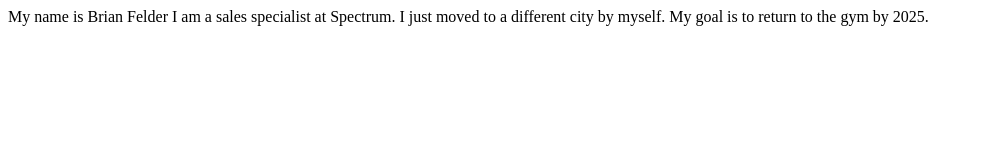
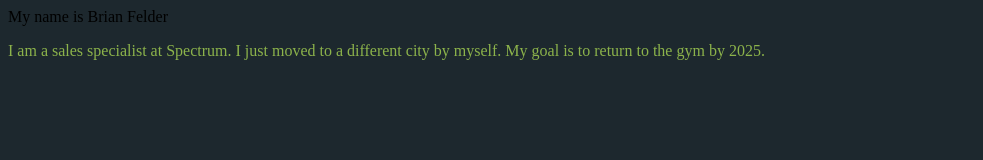
Before and after one commit to BrianFelder404/Index.html, a plain HTML site: page index.html in a window 1280 px wide. Shown: the whole page, without its empty margins (0-983 px from the left). Drawn offline with Linux system fonts and the light colour scheme.

Commit message:
Update index.html

```diff
--- a/index.html
+++ b/index.html
@@ -1,13 +1,21 @@
 <!DOCTYPE html>
 <html>
 <head>
-<body(1D282E)>
-<h1(4D5B50)>My name is Brian Felder</h1>
-<p(8CB34B)>I am a sales specialist at Spectrum. I just moved to a different city by myself. My goal is to return to the gym by 2025.
-</p>
-<style>
-<title>My Personal Introduction</title>
-</style>
+  <title>My Personal Introduction</title>
+  <style>
+    body{
+        background-color: #1D282E;
+    }
+    h1 {
+        color: #4D5B50;
+    }
+    p  {
+        color: #8CB34B;
+    }
+  </style>
+</head>
+<body
+  <h1>My name is Brian Felder</h1>
+  <p>I am a sales specialist at Spectrum. I just moved to a different city by myself. My goal is to return to the gym by 2025.</p>
 </body>
-</head>
 </html>
```
